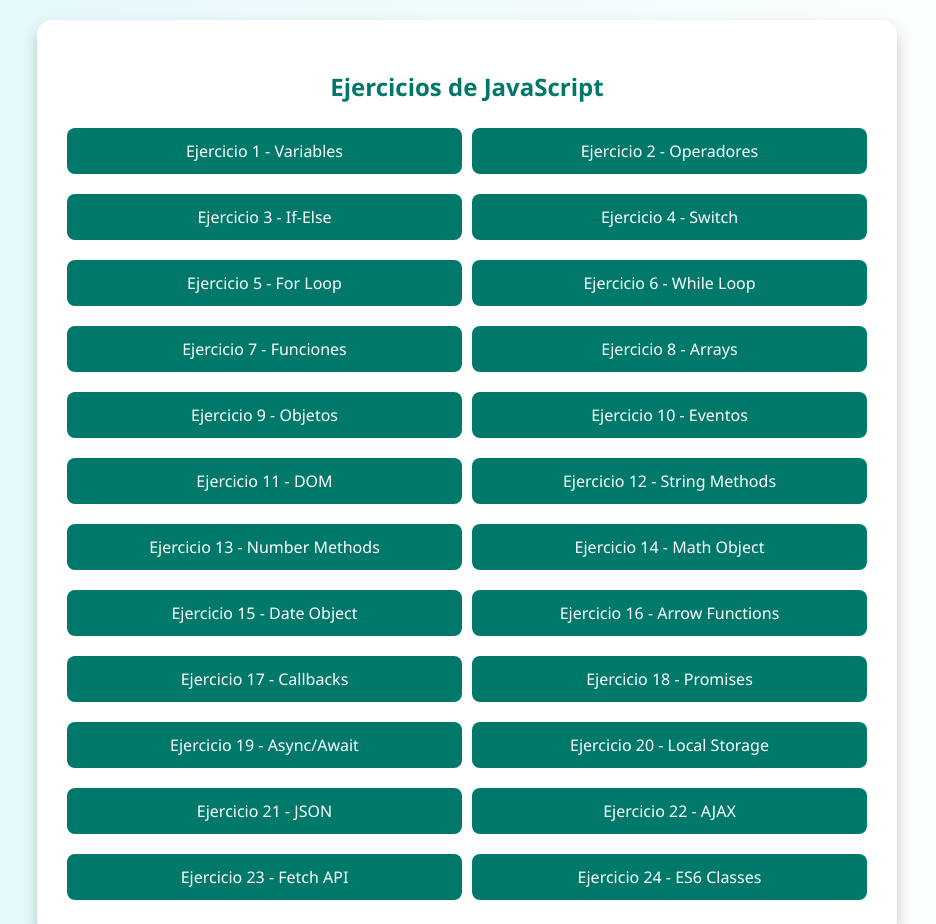
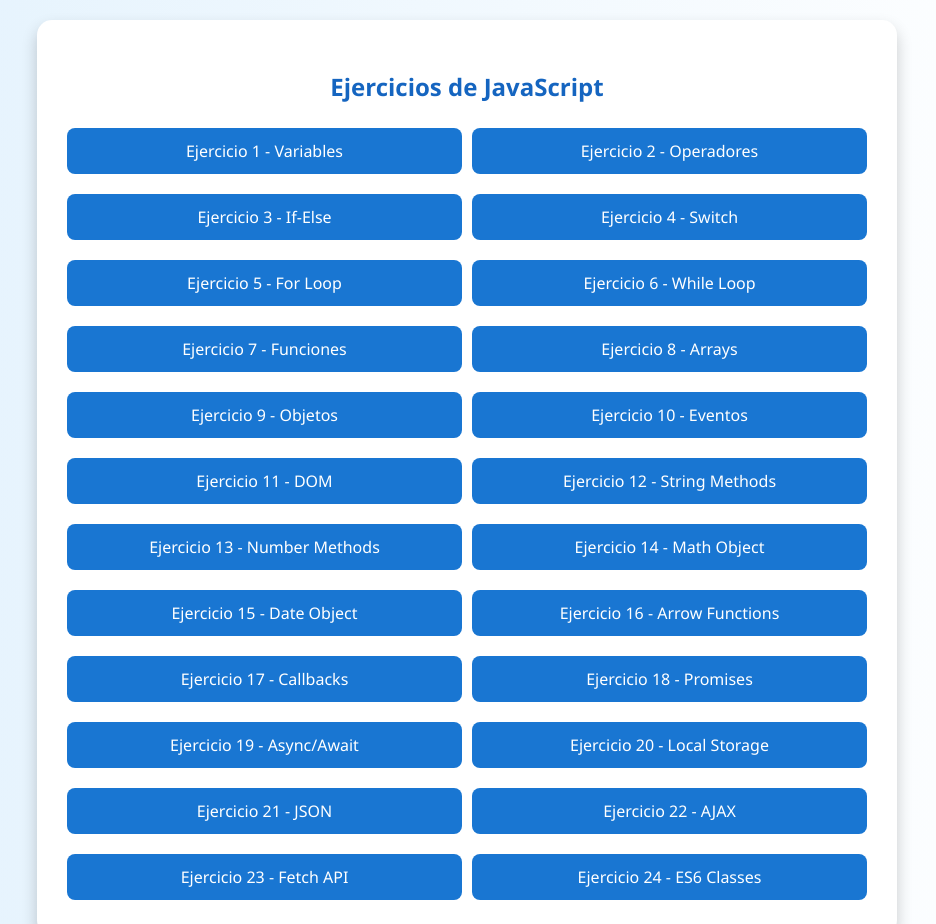
Before and after one commit to Cuyyyy-max/java-scrip-, a plain HTML site: page index.html in a window 1280 px wide. Shown: the top 924 px of the page, without its empty margins (173-1109 px from the left). Drawn offline with Linux system fonts and the light colour scheme.

Commit message:
Update index.html

```diff
--- a/index.html
+++ b/index.html
@@ -6,7 +6,7 @@
   <style>
     body {
       font-family: 'Segoe UI', Tahoma, Geneva, Verdana, sans-serif;
-      background: linear-gradient(to right, #e0f7fa, #ffffff);
+      background: linear-gradient(to right, #e3f2fd, #ffffff);
       display: flex;
       flex-direction: column;
       align-items: center;
@@ -37,11 +37,11 @@
 
     h1 {
       margin-bottom: 30px;
-      color: #00796b;
+      color: #0d47a1; /* Azul oscuro */
     }
 
     h2 {
-      color: #00796b;
+      color: #1565c0; /* Azul medio */
       margin-bottom: 20px;
       text-align: center;
     }
@@ -56,17 +56,17 @@
       display: block;
       text-decoration: none;
       color: white;
-      background-color: #00796b;
+      background-color: #1976d2; /* Azul principal */
       padding: 12px;
       margin: 5px 0;
       border-radius: 8px;
-      transition: background-color 0.3s ease;
+      transition: background-color 0.3s ease, transform 0.2s ease;
       font-size: 16px;
       text-align: center;
     }
 
     a:hover {
-      background-color: #004d40;
+      background-color: #0d47a1; /* Azul más oscuro al pasar el mouse */
       transform: translateY(-2px);
     }
 
```
